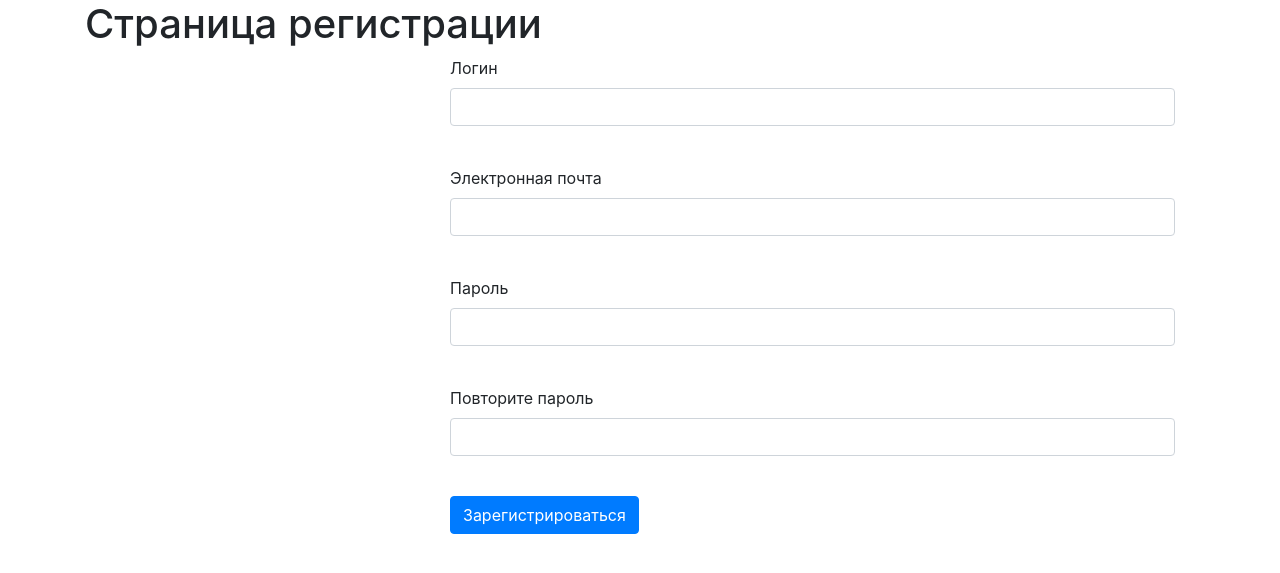
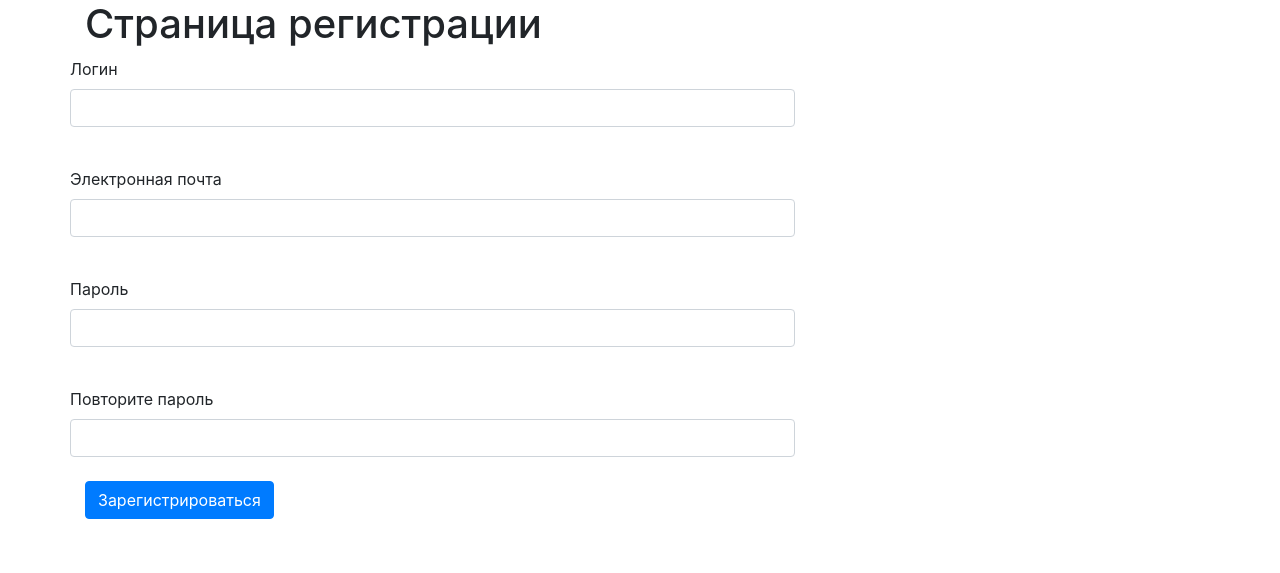
Before and after one commit to lananovikova10/where2go, a Flask app: page /register in a window 1280 px wide. Shown: the top 573 px of the page. Run offline with Flask 2, Linux system fonts and the light colour scheme; parts of the project's set-up code (start-up, migrations or seed data) failed here and were passed over; some libraries are stand-ins or nearby versions.

Commit message:
added bootstram for register form

```diff
--- a/webapp/routes.py
+++ b/webapp/routes.py
@@ -2,10 +2,17 @@
 
 from flask_login import LoginManager, login_user, logout_user, current_user, login_required
 
-from webapp import app, login_manager
+from webapp import app
 
 from webapp.forms import LoginForm, RegistrationForm
-from webapp.model import db, Country, User
+from webapp.model import db, User
+
+login_manager = LoginManager()
+login_manager.init_app(app)
+login_manager.login_view = 'login'
+@login_manager.user_loader
+def load_user(user_id):
+    return User.query.get(user_id)
 
 @app.route("/")
 def display():
@@ -17,10 +24,6 @@
     if current_user.is_authenticated:
         return redirect(url_for('/'))
     form = LoginForm()
-    if form.validate_on_submit():
-        flash('Инициирован логин для пользователя {}, remember_me={}'.format(
-            form.username.data, form.remember_me.data))
-        return redirect('/')
     return render_template('login.html', title='Sign In', form=form)
 
 @app.route('/process-login', methods=['POST'])
@@ -28,7 +31,7 @@
     form = LoginForm()
     if form.validate_on_submit():
         user = User.query.filter_by(login=form.username.data).first()
-        if user and user.verify_password(form.password.data):
+        if user and user.check_password(form.password.data):
             login_user(user)
             flash('Вы вошли на сайт')
             return redirect(url_for('/'))
--- a/webapp/templates/register.html
+++ b/webapp/templates/register.html
@@ -13,49 +13,47 @@
       <div class="container">
          <h1>Страница регистрации</h1>
          <div class="row">
-            <div class="col-4">
+            <div class="col-8">
                {% with messages = get_flashed_messages() %}
                {% if messages %}
                <div class="alert alert-warning" role="alert">
-
                   {% for message in messages %}
                   {{ message }}
-
                   {% endfor %}
                   {% endif %}
                   {% endwith %}
                </div>
                <form action="" method="post">
                   {{ form.hidden_tag() }}
-                      <p>
+                  <div class="form-group">
                      {{ form.username.label }}<br>
-                          {{ form.username(size=32) }}<br>
+                     {{ form.username() }}<br>
                      {% for error in form.username.errors %}
                      <span style="color: red;">[{{ error }}]</span>
                      {% endfor %}
-                      </p>
-                      <p>
+                  </div>
+                  <div class="form-group">
                      {{ form.email.label }}<br>
                      {{ form.email(size=64) }}<br>
                      {% for error in form.email.errors %}
                      <span style="color: red;">[{{ error }}]</span>
                      {% endfor %}
-                      </p>
-                      <p>
+                  </div>
+                  <div class="form-group">
                      {{ form.password.label }}<br>
                      {{ form.password(size=32) }}<br>
                      {% for error in form.password.errors %}
                      <span style="color: red;">[{{ error }}]</span>
                      {% endfor %}
-                      </p>
-                      <p>
+                  </div>
+                  <div class="form-group"></div>
                      {{ form.password2.label }}<br>
                      {{ form.password2(size=32) }}<br>
                      {% for error in form.password2.errors %}
                      <span style="color: red;">[{{ error }}]</span>
                      {% endfor %}
-                      </p>
-                      <p>{{ form.submit() }}</p>
+                </div>
+                  {{ form.submit() }}
                </form>
             </div>
          </div>
```
Also changed, not shown: webapp/__init__.py (+0 -10 lines), webapp/model.py (+4 -3 lines). Lines whose indentation alone changed are shown as unchanged.
